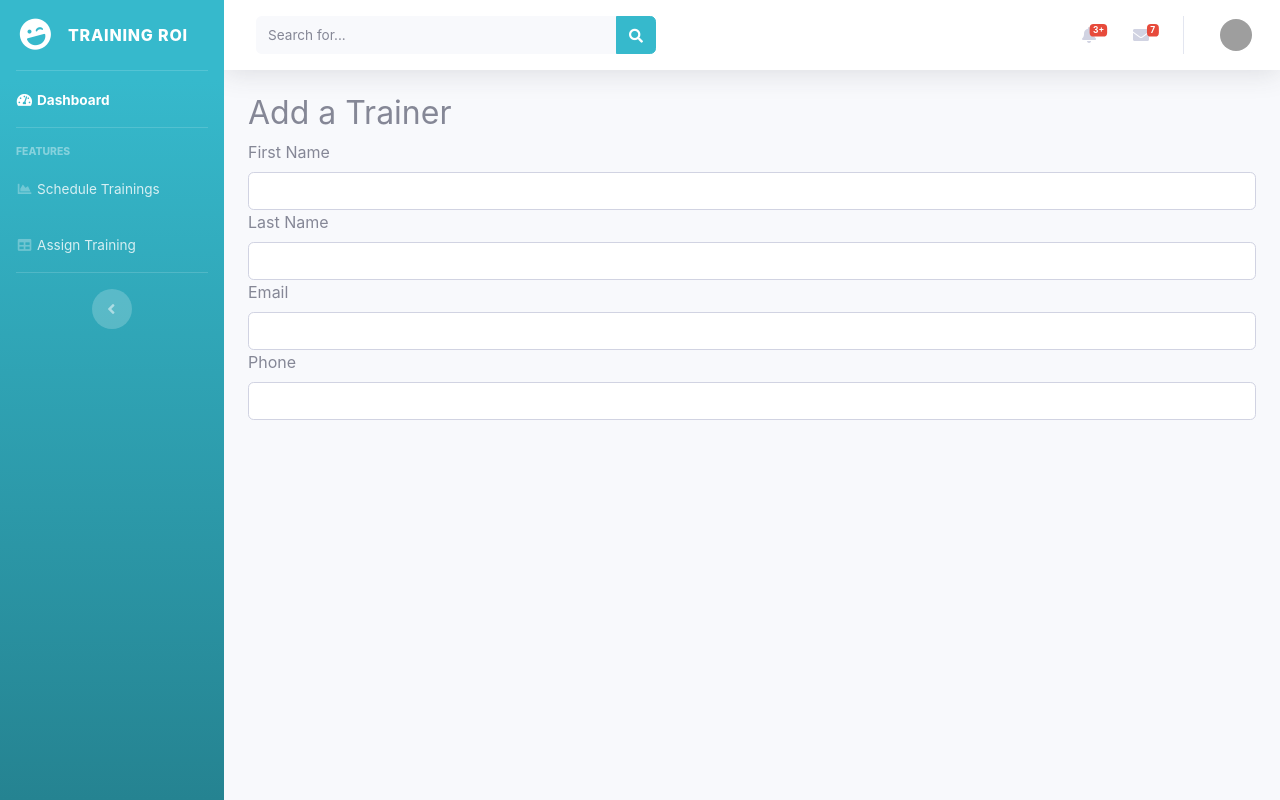
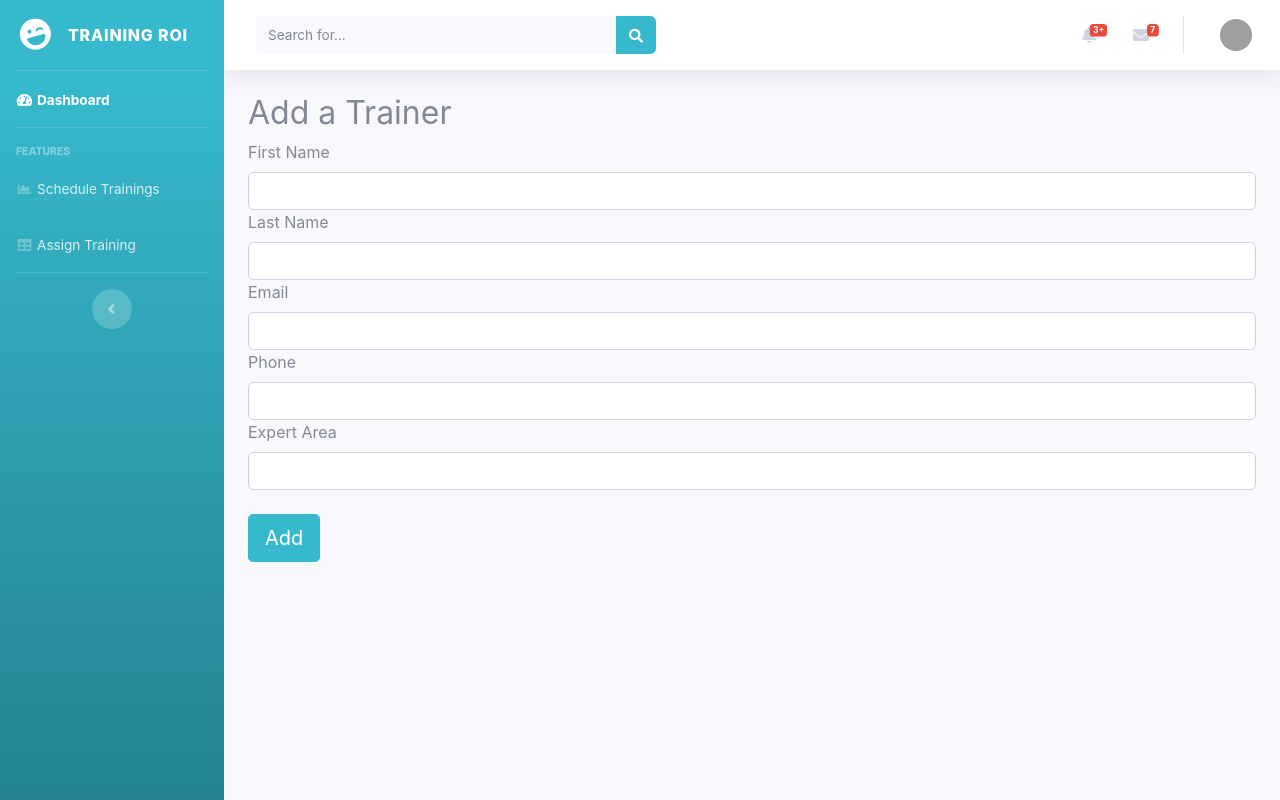
Before and after one commit to ghaffaru/training-roi, a Vue app: page /add-trainer in a window 1280 px wide. Built offline with nearby package versions, Linux system fonts and the light colour scheme; grey boxes are pictures that could not be loaded.

Commit message:
creating a trainer

```diff
--- a/src/views/Login.vue
+++ b/src/views/Login.vue
@@ -105,6 +105,7 @@ https://troiapi.azurewebsites.net/api/TrainingROI/GetUser/${this.email}/${this.p
     },
   },
   mounted() {
+    console.log(this.$v);
     if (this.$store.state.user.userId) {
       this.$router.push('/dashboard')
     }
--- a/src/views/dashboard/AddTrainer.vue
+++ b/src/views/dashboard/AddTrainer.vue
@@ -9,25 +9,52 @@
 
           <h2 class="ml-4">Add a Trainer</h2>
 
-          <b-form class="ml-4 mr-4">
+          <b-form class="ml-4 mr-4" @submit.prevent="addTrainer">
             <div>
               <label for="firstName">First Name</label>
-              <b-form-input type="text"></b-form-input>
+              <b-form-input type="text" v-model="firstName"></b-form-input>
+               <span v-if="$v.firstName.$error" style="color:red"
+                >First Name field is required</span
+              >
             </div>
 
-             <div>
+            <div>
               <label for="lastName">Last Name</label>
-              <b-form-input type="text"></b-form-input>
+              <b-form-input type="text" v-model="lastName"></b-form-input>
+               <span v-if="$v.lastName.$error" style="color:red"
+                >Last Name field is required</span
+              >
             </div>
 
-             <div>
+            <div>
               <label for="lastName">Email</label>
-              <b-form-input type="text"></b-form-input>
+              <b-form-input type="text" v-model="email"></b-form-input>
+               <span v-if="$v.email.$error" style="color:red"
+                >Email field is required</span
+              >
             </div>
 
-             <div>
-              <label for="lastName">Phone</label>
-              <b-form-input type="number"></b-form-input>
+            <div>
+              <label for="phone">Phone</label>
+              <b-form-input type="number" v-model="phone"></b-form-input>
+               <span v-if="$v.phone.$error" style="color:red"
+                >Phone field is required</span
+              >
+            </div>
+
+            <div>
+              <label for="expertArea">Expert Area</label>
+              <b-form-input type="text" v-model="expertArea"></b-form-input>
+               <span v-if="$v.expertArea.$error" style="color:red"
+                >Expert Area field is required</span
+              >
+            </div>
+            <br />
+            <div>
+              <b-button size="lg" variant="info" type="submit">
+                <b-spinner small type="grow" v-if="loading"></b-spinner
+                >Add</b-button
+              >
             </div>
           </b-form>
         </div>
@@ -39,14 +66,91 @@
 <script>
 import Aside from "../../components/dashboard/Aside";
 import Toolbar from "../../components/dashboard/Toolbar";
-
+import { required } from "vuelidate/lib/validators";
+import axios from 'axios';
+import swal from 'sweetalert';
 export default {
   components: {
     Aside,
     Toolbar,
   },
+  data() {
+    return {
+      firstName: "",
+      lastName: "",
+      email: "",
+      phone: "",
+      expertArea: "",
+
+      loading: false,
+    };
+  },
+    validations: {
+      firstName: {
+        required
+      },
+      lastName: {
+        required
+      },
+      email: {
+        required
+      },
+      phone: {
+        required
+      },
+      expertArea: {
+        required
+      }
+  },
+
+  methods: {
+    async addTrainer()   {
+      this.loading = true;
+      this.$v.$touch();
+
+
+      if (this.$v.$invalid) {
+        this.loading = false;
+        return;
+      } else {
+        let data = {
+          firstname: this.firstName,
+          lastname: this.lastName,
+          email: this.email,
+          phone: this.phone,
+          expertArea: this.expertArea
+
+        }
+
+
+        try {
+          let trainer = await axios.post('https://troiapi.azurewebsites.net/api/TrainingROI/NewTrainer', data)
+
+          swal("Created", "The trainer has been created", "success");
+
+          this.loading = false;
+          this.firstName = '',
+          this.lastName = '',
+          this.phone = '',
+          this.expertArea = '',
+          this.email = ''
+          this.$v.$reset();
+        }
+        catch (e) {
+         swal('Oops', 'Could not create trainer, Try again', 'error')
+        }
+
+
+      }
+
+    },
+
+
+  },
+  mounted() {
+    console.log(this.$v);
+  }
 };
 </script>
 
-<style>
-</style>
+<style></style>
--- a/src/views/dashboard/Dashboard.vue
+++ b/src/views/dashboard/Dashboard.vue
@@ -102,6 +102,7 @@ export default {
     Toolbar
   },
   mounted() {
+
     if (!this.$store.state.user.userId) {
       this.$router.push('/')
     }
```
